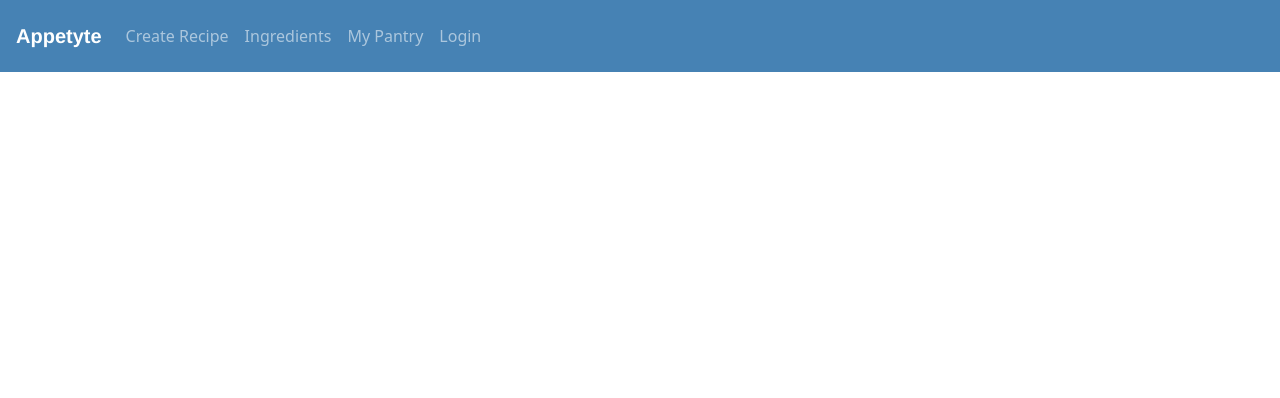
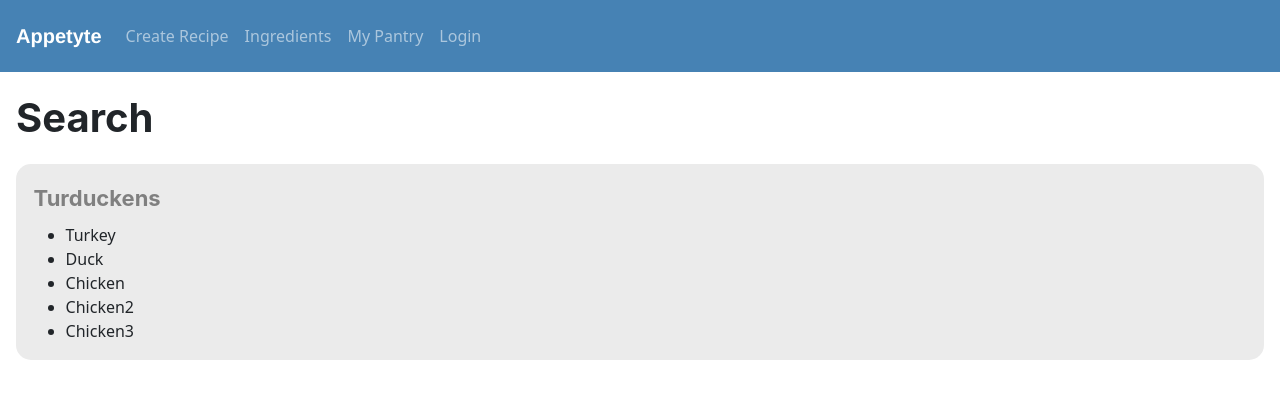
Before and after one commit to PallavAg/Appetyte, a React (Create React App) app: page /search in a window 1280 px wide. Shown: the top 398 px of the page. Built offline with nearby package versions, Linux system fonts and the light colour scheme; no server answers.

Commit message:
Adds card for recipe preview

```diff
--- a/src/components/App.js
+++ b/src/components/App.js
@@ -9,7 +9,8 @@ import MyPantryView from "./MyPantryView";
 import ProfileView from './ProfileView'
 import NavigationBar from "./NavigationBar";
 import CreateRecipeView from './CreateRecipeView'
-import IngredientView from "./IngredientView";
+import IngredientView from "./Subviews/IngredientView";
+import SearchPage from "./SearchPage";
 
 // Make sure everything is within <AuthContextProvider>
 function App() {
@@ -27,6 +28,7 @@ function App() {
 						<Route path="/profile" component={ProfileView}/>
 						<Route path="/login" component={SignUpView}/>
 						<Route path="/ingredients" component={IngredientView}/>
+						<Route path="/search" component={SearchPage}/>
 					</Switch>
 				</AuthContextProvider>
 			</Router>
--- /dev/null
+++ b/src/components/SearchPage.js
@@ -0,0 +1,14 @@
+import React, {useState} from "react"
+import RecipePreviewCard from "./Subviews/RecipePreviewCard";
+
+export default function SearchPage() {
+
+    return (
+        <div className='contentInsets'>
+            <div className='pageTitle'>Search</div>
+
+            <div>{RecipePreviewCard("Turduckens", [{name: "Turkey"}, {name: "Duck"}, {name: "Chicken"}, {name: "Chicken2"}, {name: "Chicken3"}, {name: "Chicken4"}])}</div>
+        </div>
+    );
+
+}
--- a/src/components/IngredientView.js
+++ b/src/components/Subviews/IngredientView.js
@@ -1,8 +1,8 @@
 import React, {useEffect, useState} from "react";
 import {doc, getDoc} from "firebase/firestore";
-import firebase, {db} from "../firebase";
+import firebase, {db} from "../../firebase";
 import Collapsible from "react-collapsible";
-import {useAuth} from "../contexts/AuthContext";
+import {useAuth} from "../../contexts/AuthContext";
 
 
 export default function IngredientView() {
--- /dev/null
+++ b/src/components/Subviews/RecipePreviewCard.js
@@ -0,0 +1,28 @@
+import React, {useState} from "react";
+
+export default function RecipePreviewCard(recipeName, coreIngredients) {
+
+    function generateCoreIngredientsList() {
+        const coreItems = coreIngredients.map((ingredient) =>
+            <li>{ingredient.name}</li>
+        );
+        if (coreItems.length > 5) {
+            // Only show first 5 ingredients
+            coreItems.length = 5;
+        }
+        return coreItems;
+    }
+
+    return (
+
+        <div className='smallCard'>
+            <div className='leftContentInsets'>
+                <div className='pageSubtitle'>{recipeName}</div>
+                <div>
+                    <ul>{generateCoreIngredientsList()}</ul>
+                </div>
+            </div>
+        </div>
+
+    );
+}
--- a/src/components/css/index.css
+++ b/src/components/css/index.css
@@ -17,6 +17,13 @@ code {
   padding: 1rem;
   border-radius: 15px;
 }
+
+.smallCard {
+  background-color: #ebebeb;
+  padding: 0.1rem;
+  border-radius: 15px;
+}
+
 
 .pageTitle {
   font-family: -apple-system, Helvetica Neue;
```
